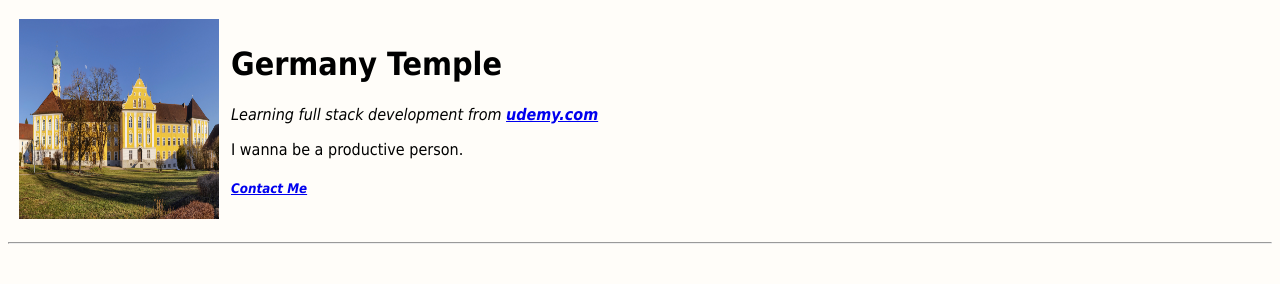
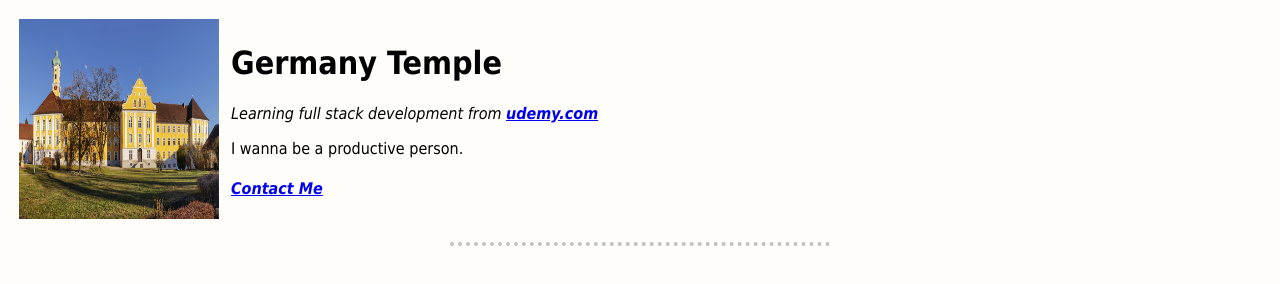
Before and after one commit to mrprofessionalist/my-works, a plain HTML site: page index.html in a window 1280 px wide. Drawn offline with Linux system fonts and the light colour scheme.

Commit message:
upgraded

```diff
--- a/index.html
+++ b/index.html
@@ -15,7 +15,7 @@
 				<h1>Germany Temple</h1>
 				<p><em>Learning full stack development from <strong><a href="http://www.udemy.com">udemy.com</a></strong></em></p>
 				<p>I wanna be a productive person.</p>
-				<h5><em><a href="next01.html">Contact Me</a></em></h5>
+				<h4><em><a href="next01.html">Contact Me</a></em></h4>
 			</td>
 		</tr>
 	</table>
--- a/styles/style.css
+++ b/styles/style.css
@@ -2,3 +2,15 @@ body{
 	font-family: tahoma;
 	background-color: #fffdf9;
 }
+
+hr{
+	width: 30%;
+	border-style: dotted none none;
+	color: black;
+	border-width: 4px;
+	border-color: silver;
+}
+
+img{
+/*	border-radius: 50%;
+*/}
```
